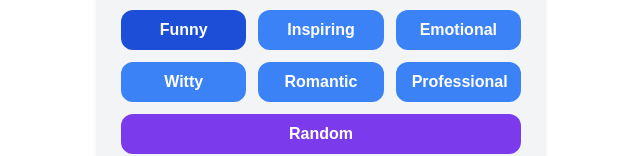
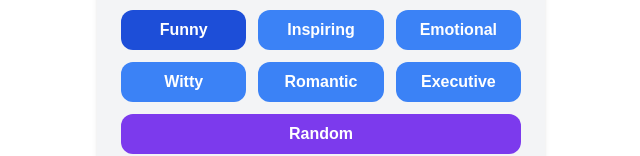
Before and after one commit to bobvisavisual/captionthis, a React (Vite) app in the folder frontend/: page / in a window 1280 px wide. Shown: the part 350-506 px from the top of the page, without its empty margins (319-959 px from the left). Built offline with nearby package versions, Linux system fonts and the light colour scheme.

Commit message:
Update App.jsx

```diff
--- a/frontend/src/App.jsx
+++ b/frontend/src/App.jsx
@@ -54,7 +54,7 @@ function App() {
         <div>
 			<label className="block mb-2 font-medium">Choose caption style:</label>
 			<div className="grid grid-cols-3 gap-3 mb-6">
-			{['funny', 'inspiring', 'emotional', 'witty', 'romantic', 'professional', 'random'].map((style, index) => (
+			{['funny', 'inspiring', 'emotional', 'witty', 'romantic', 'executive', 'random'].map((style, index) => (
 				<button
 					key={style}
 					type="button"
```
